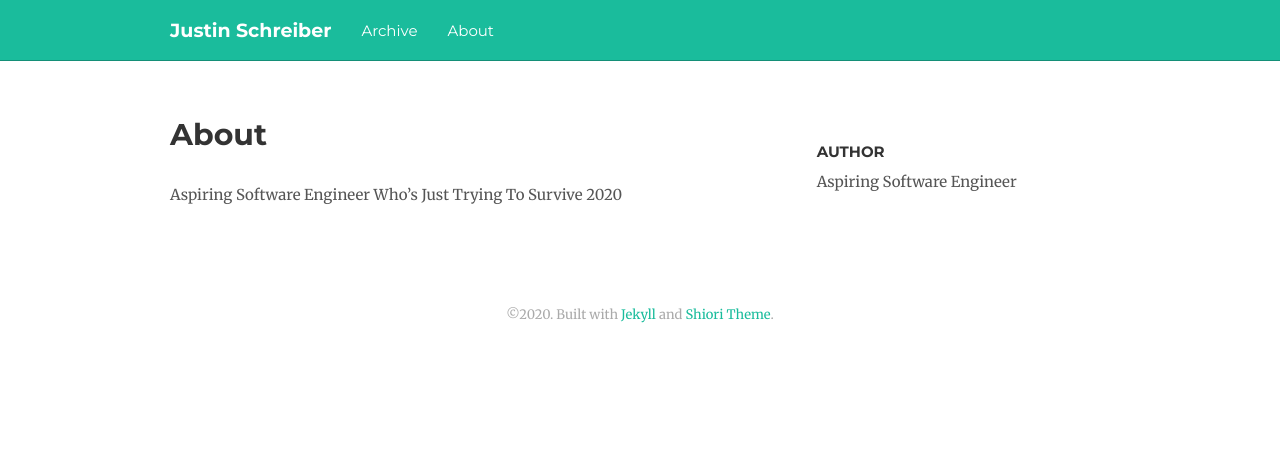
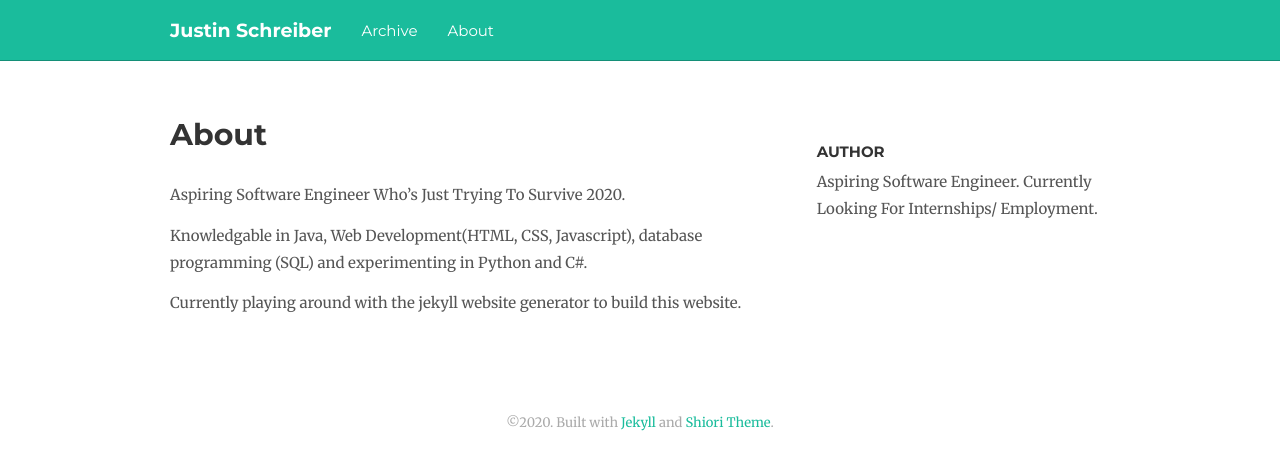
Before and after one commit to JustSch/blog-jekyll, a Jekyll site: the page built from about.md, in a window 1280 px wide. Shown: the top 470 px of the page. Built offline with Jekyll 4.4.1, drawn with Linux system fonts in a browser that asks for light colours; nearby versions of some CDN libraries; comment, search, counter and statistics services are not loaded.

Commit message:
added post about nexus 7 and small changes

```diff
--- a/_includes/sidebar.html
+++ b/_includes/sidebar.html
@@ -5,4 +5,4 @@
     Author
   </h3>
 
-  <p> Aspiring Software Engineer </p>
+  <p> Aspiring Software Engineer. Currently Looking For Internships/ Employment. </p>
--- a/about.md
+++ b/about.md
@@ -4,4 +4,8 @@ title: About
 permalink: /about/
 ---
 
-Aspiring Software Engineer Who's Just Trying To Survive 2020
+Aspiring Software Engineer Who's Just Trying To Survive 2020.
+
+Knowledgable in Java, Web Development(HTML, CSS, Javascript), database programming (SQL) and experimenting in Python and C#.
+
+Currently playing around with the jekyll website generator to build this website.
```
Also changed, not shown: _posts/2020-07-29-old-nexus-7-useful.md (added, +100 -0 lines), assets/old-nexus-7-useful/Screenshot_2020-07-29-19-31-53.png (added), assets/old-nexus-7-useful/Screenshot_2020-07-29-19-33-02.png (added), assets/old-nexus-7-useful/Screenshot_2020-07-29-19-33-26.png (added), assets/old-nexus-7-useful/Screenshot_20200729-190004.png (added), assets/old-nexus-7-useful/Screenshot_20200729-190144.png (added), assets/old-nexus-7-useful/cmd screenshot.PNG (added), 1 other file.
